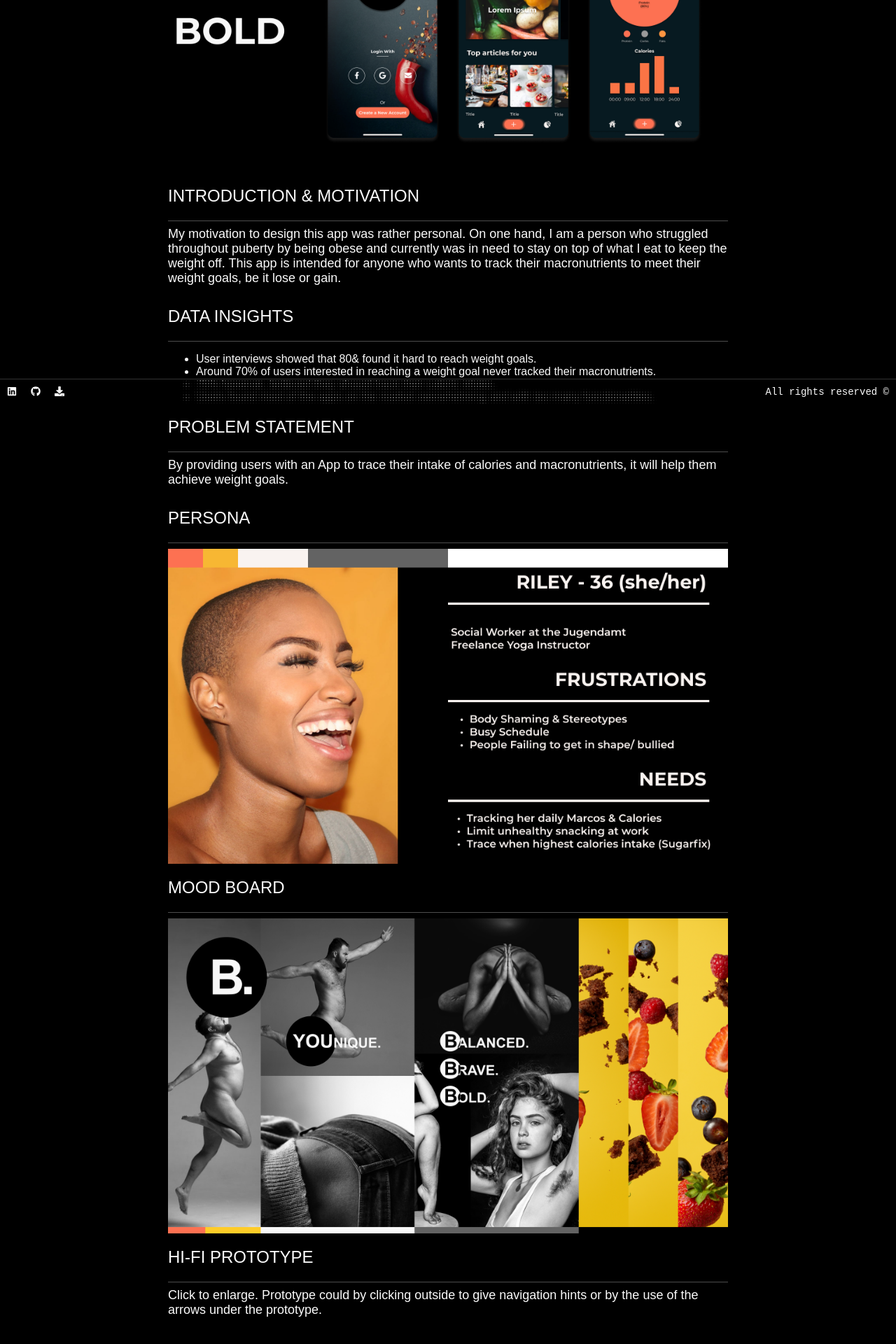
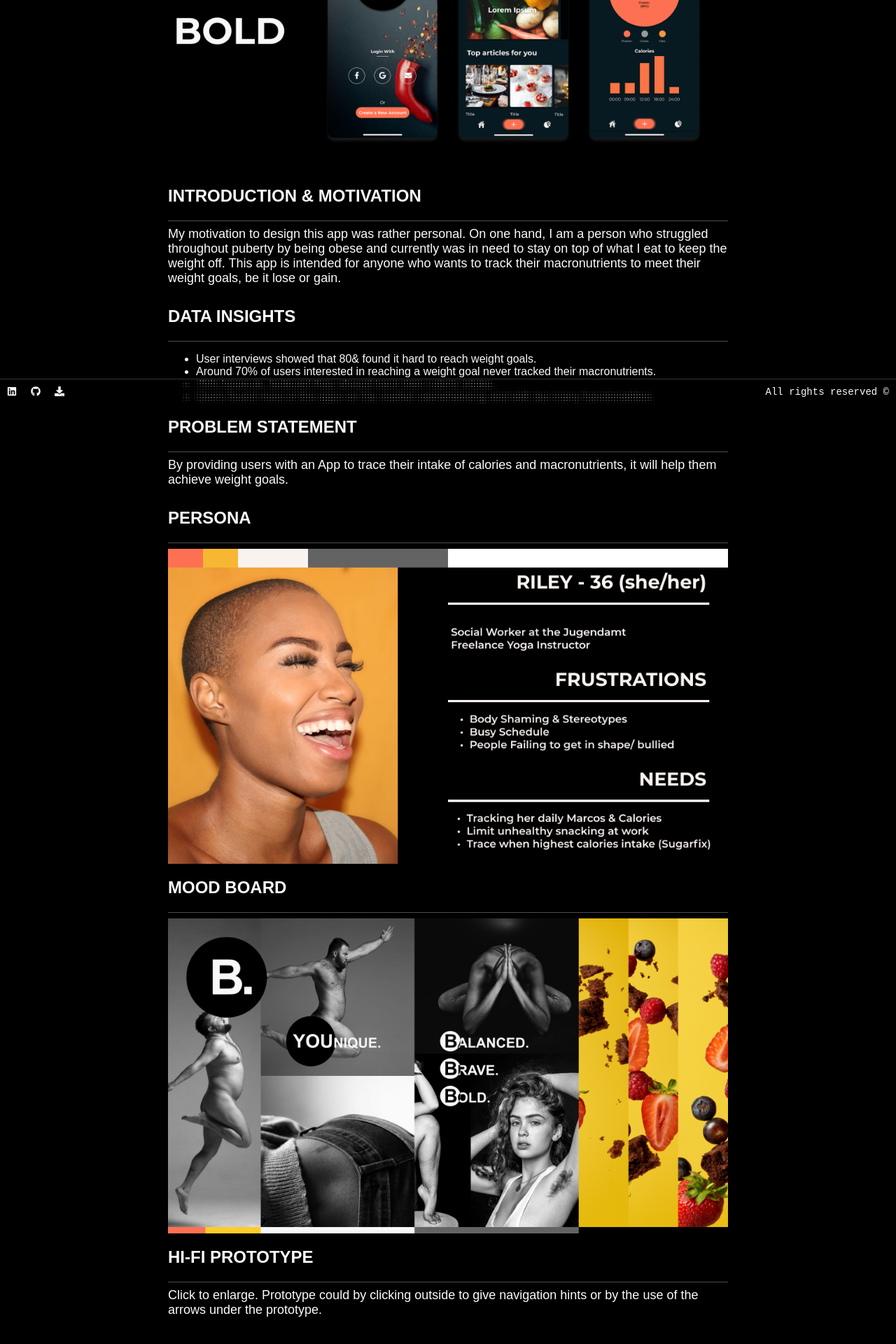
Before and after one commit to h-aburesha/my-next-website, a Next.js app: page /projects/5 in a window 1280 px wide. Shown: the part 222-2142 px from the top of the page at 70% size. Built offline with nearby package versions, Linux system fonts and the light colour scheme; grey boxes are pictures that could not be loaded.

Commit message:
bold h2 for projects 4 and 5

```diff
--- a/pages/projects/5.tsx
+++ b/pages/projects/5.tsx
@@ -40,7 +40,9 @@ function Project5() {
             />
 
             <article>
-                <h2>INTRODUCTION & MOTIVATION</h2>
+                <h2 style={{ fontWeight: "bolder" }}>
+                    INTRODUCTION & MOTIVATION
+                </h2>
                 <hr />
                 <p>
                     My motivation to design this app was rather personal. On one
@@ -50,7 +52,7 @@ function Project5() {
                     anyone who wants to track their macronutrients to meet their
                     weight goals, be it lose or gain.
                 </p>
-                <h2>DATA INSIGHTS</h2>
+                <h2 style={{ fontWeight: "bolder" }}>DATA INSIGHTS</h2>
                 <hr />
                 <ul>
                     <li>
@@ -70,14 +72,14 @@ function Project5() {
                         and with too many functionalities.
                     </li>
                 </ul>
-                <h2>PROBLEM STATEMENT</h2>
+                <h2 style={{ fontWeight: "bolder" }}>PROBLEM STATEMENT</h2>
                 <hr />
                 <p>
                     By providing users with an App to trace their intake of
                     calories and macronutrients, it will help them achieve
                     weight goals.
                 </p>
-                <h2>PERSONA</h2>
+                <h2 style={{ fontWeight: "bolder" }}>PERSONA</h2>
                 <hr />
 
                 <Image
@@ -88,7 +90,7 @@ function Project5() {
                     priority={true}
                     loading="eager"
                 />
-                <h2>MOOD BOARD</h2>
+                <h2 style={{ fontWeight: "bolder" }}>MOOD BOARD</h2>
                 <hr />
                 <Image
                     src={boldux3}
@@ -98,7 +100,7 @@ function Project5() {
                     priority={true}
                     loading="eager"
                 />
-                <h2>HI-FI PROTOTYPE</h2>
+                <h2 style={{ fontWeight: "bolder" }}>HI-FI PROTOTYPE</h2>
                 <hr />
                 <p>
                     Click to enlarge. Prototype could by clicking outside to
```
Also changed, not shown: pages/projects/4.tsx (+10 -8 lines).
